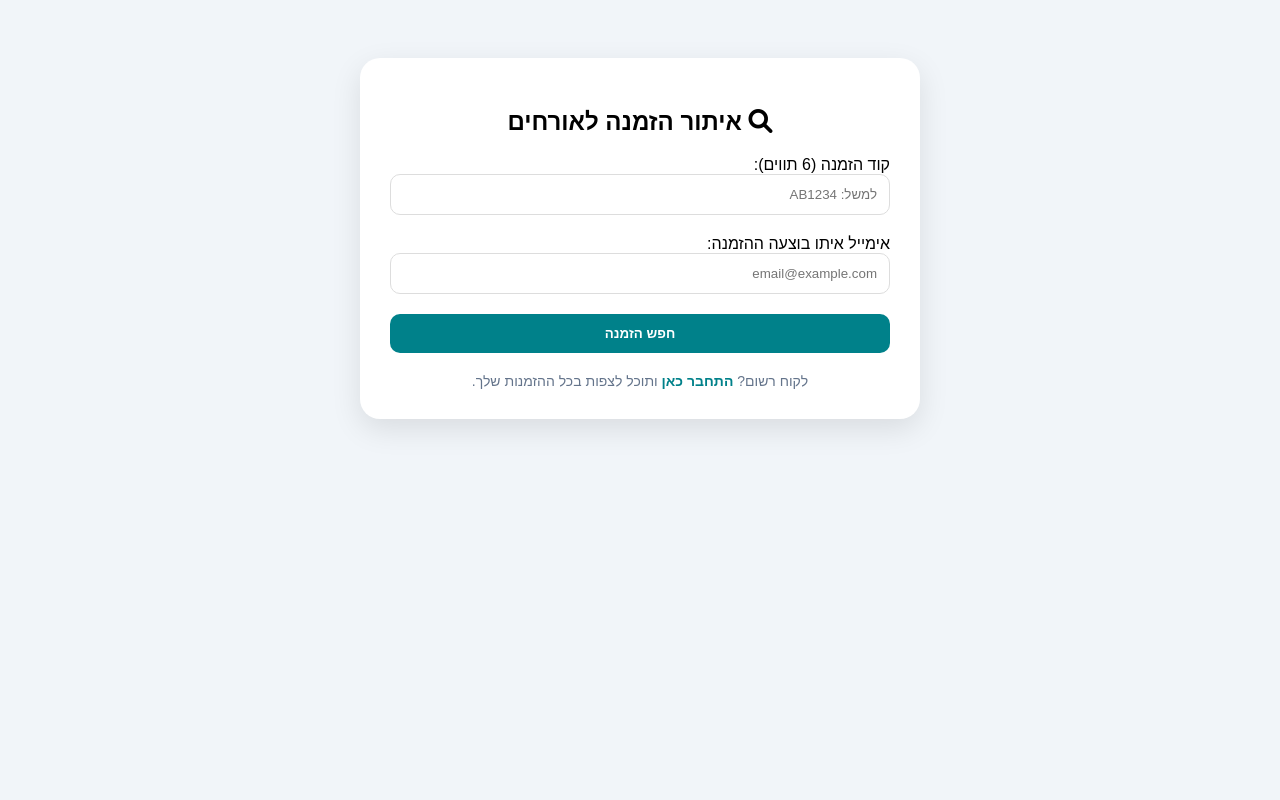
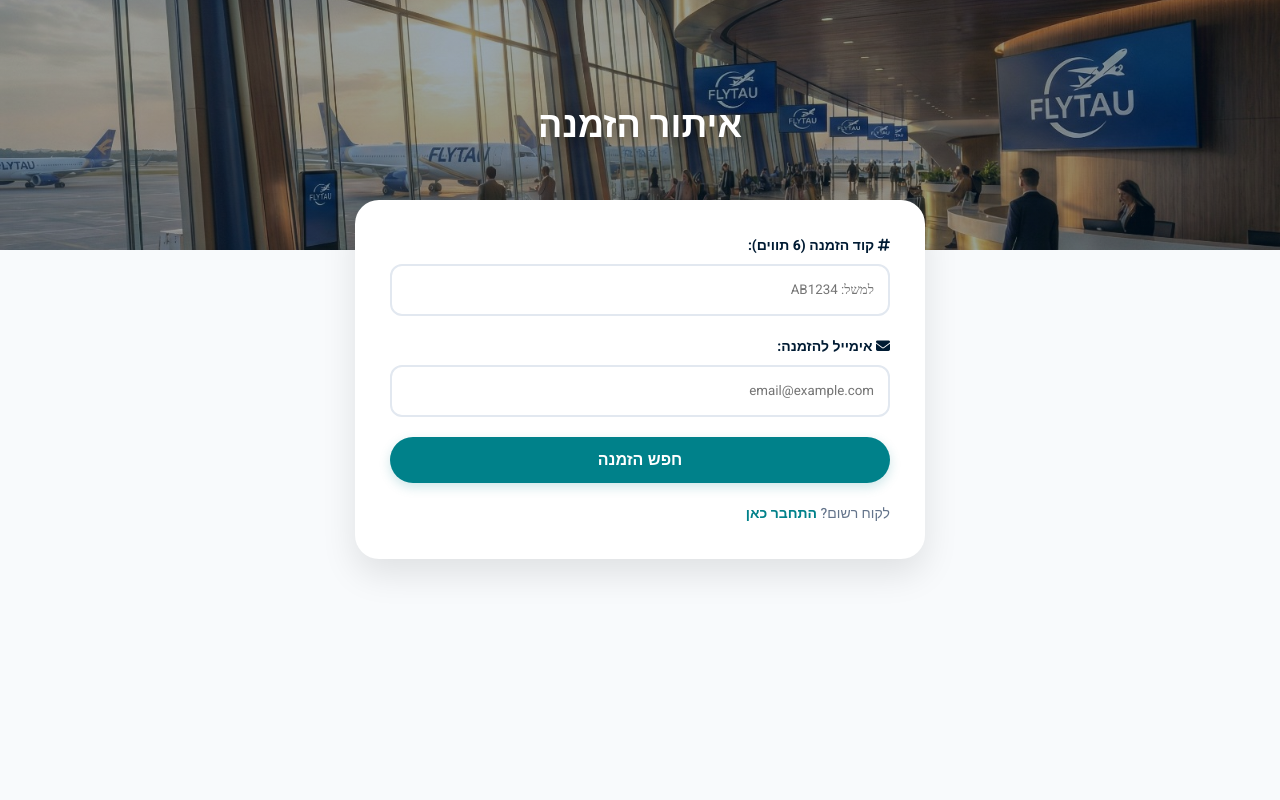
Before and after one commit to adiyogev/FLYTAU, a Flask app: page /track_order in a window 1280 px wide. Run offline with Flask 3, Linux system fonts and the light colour scheme.

Commit message:
track_order design

```diff
--- a/pythonProject/main.py
+++ b/pythonProject/main.py
@@ -444,15 +444,23 @@ def track_order():
 
         # Search for order in DB
         query = """
-            SELECT o.code, o.status, o.total_price, f.origin_airport, f.destination_airport, f.departure, f.flight_id
-            FROM Orders o
-            JOIN Flight f ON o.flight_id = f.flight_id
-            WHERE o.code = %s AND o.guest_email = %s
-        """
+                    SELECT o.code, o.status, o.total_price, f.origin_airport, f.destination_airport, f.departure, f.flight_id, r.duration
+                    FROM Orders o JOIN Flight f ON o.flight_id = f.flight_id
+                        JOIN Route r ON f.origin_airport = r.origin_airport AND f.destination_airport = r.destination_airport
+                    WHERE o.code = %s AND o.guest_email = %s
+                """
         cursor.execute(query, (order_code, email))
-        order_data = cursor.fetchone()
+        result = cursor.fetchone()
 
-        if not order_data:
+        if result:
+            order_list = list(result)
+            # temp Flight object for arrival time
+            temp_flight = Flight(flight_id=order_list[6], origin=order_list[3], destination=order_list[4], duration=order_list[7], departure=order_list[5],
+                                plane_id=None, business_seat_price=0, economy_seat_price=0)
+            order_list.append(temp_flight.arrival_time)
+            order_data = order_list
+
+        else:
             message = "לא נמצאה הזמנה פעילה עבור פרטים אלו. וודא שהקוד והמייל נכונים."
 
     return render_template('track_order.html', order=order_data, message=message)
--- a/pythonProject/templates/track_order.html
+++ b/pythonProject/templates/track_order.html
@@ -2,62 +2,248 @@
 <html lang="he" dir="rtl">
 <head>
     <meta charset="UTF-8">
+    <meta name="viewport" content="width=device-width, initial-scale=1.0">
     <title>FLYTAU - איתור הזמנה</title>
-    <link href="https://cdnjs.cloudflare.com/ajax/libs/font-awesome/6.0.0/css/all.min.css" rel="stylesheet">
+    <link href="https://cdnjs.cloudflare.com/ajax/libs/font-awesome/6.4.0/css/all.min.css" rel="stylesheet">
+    <link href="https://fonts.googleapis.com/css2?family=Heebo:wght@300;400;500;700;800;900&display=swap" rel="stylesheet">
     <style>
-        /* סגנון כללי ברוח האתר שלך */
-        body { font-family: 'Heebo', sans-serif; background: #f1f5f9; text-align: center; padding: 50px; }
-        .card { background: white; max-width: 500px; margin: 0 auto; padding: 30px; border-radius: 20px; box-shadow: 0 10px 30px rgba(0,0,0,0.1); }
+        :root {
+            --flytau-navy: #001b33;
+            --flytau-teal: #00818a;
+            --flytau-teal-hover: #006b72;
+            --flytau-light: #e0f2fe;
+            --text-secondary: #64748b;
+            --white: #ffffff;
+            --danger: #ef4444;
+            --danger-hover: #dc2626;
+        }
+
+        body {
+            font-family: 'Heebo', sans-serif;
+            background: #f8fafc;
+            color: var(--flytau-navy);
+            margin: 0;
+            padding: 0;
+            display: flex;
+            flex-direction: column;
+            align-items: center;
+            min-height: 100vh;
+        }
+
+        /* Hero Banner Style from My Orders */
+        .hero-banner {
+            background: linear-gradient(rgba(0, 27, 51, 0.4), rgba(0, 27, 51, 0.4)),
+                        url("{{ url_for('static', filename='myorders.png') }}");
+            background-size: cover;
+            background-position: center;
+            height: 250px;
+            width: 100%;
+            display: flex;
+            align-items: center;
+            justify-content: center;
+            color: white;
+            margin-bottom: -50px;
+        }
+
+        .hero-banner h1 {
+            font-size: 36px;
+            font-weight: 800;
+            text-shadow: 0 4px 15px rgba(0,0,0,0.5);
+            margin: 0;
+        }
+
+        /* Search Card */
+        .search-card {
+            background: white;
+            width: 90%;
+            max-width: 500px;
+            padding: 35px;
+            border-radius: 24px;
+            box-shadow: 0 15px 35px rgba(0,0,0,0.1);
+            z-index: 10;
+            margin-bottom: 40px;
+        }
+
         .input-group { margin-bottom: 20px; text-align: right; }
-        input { width: 100%; padding: 12px; border: 1px solid #ddd; border-radius: 10px; box-sizing: border-box; }
-        .btn { background: #00818a; color: white; border: none; padding: 12px 30px; border-radius: 10px; cursor: pointer; font-weight: bold; width: 100%; }
-        .login-link { margin-top: 20px; display: block; color: #64748b; text-decoration: none; font-size: 14px; }
-        .login-link a { color: #00818a; font-weight: bold; text-decoration: none; }
-        .order-result { margin-top: 30px; padding: 20px; border: 2px solid #00818a; border-radius: 15px; background: #f0fdfa; text-align: right; }
-        .error { color: #dc2626; margin-bottom: 20px; }
+        .input-group label { display: block; margin-bottom: 8px; font-weight: 700; color: var(--flytau-navy); font-size: 14px; }
+
+        input {
+            width: 100%;
+            padding: 14px;
+            border: 2px solid #e2e8f0;
+            border-radius: 12px;
+            box-sizing: border-box;
+            font-family: 'Heebo';
+            transition: 0.3s;
+        }
+
+        input:focus { outline: none; border-color: var(--flytau-teal); box-shadow: 0 0 0 3px rgba(0, 129, 138, 0.1); }
+
+        .btn-search {
+            background: var(--flytau-teal);
+            color: white;
+            border: none;
+            padding: 14px;
+            border-radius: 50px;
+            cursor: pointer;
+            font-weight: 800;
+            width: 100%;
+            font-size: 16px;
+            transition: 0.3s;
+            box-shadow: 0 4px 12px rgba(0, 129, 138, 0.2);
+        }
+
+        .btn-search:hover { background: var(--flytau-teal-hover); transform: translateY(-2px); }
+
+        .login-link { margin-top: 20px; display: block; color: var(--text-secondary); font-size: 14px; font-weight: 500; }
+        .login-link a { color: var(--flytau-teal); font-weight: 800; text-decoration: none; }
+
+        /* Order Result Card (Matches My Orders Style) */
+        .flight-card-modern {
+            background: white;
+            width: 90%;
+            max-width: 800px;
+            border-radius: 20px;
+            box-shadow: 0 10px 25px rgba(0,0,0,0.08);
+            margin-bottom: 50px;
+            overflow: hidden;
+            border: 1px solid #e2e8f0;
+            text-align: right;
+        }
+
+        .card-header-row {
+            padding: 16px 30px;
+            background-color: var(--flytau-teal);
+            color: white;
+            display: flex;
+            justify-content: space-between;
+            align-items: center;
+        }
+
+        .status-badge {
+            padding: 5px 15px;
+            border-radius: 20px;
+            font-size: 13px;
+            font-weight: 700;
+            background: rgba(255,255,255,0.2);
+        }
+
+        .card-body-grid {
+            display: grid;
+            grid-template-columns: 1fr 1fr 1fr;
+            padding: 30px;
+            align-items: center;
+            text-align: center;
+        }
+
+        .city-code { font-size: 28px; font-weight: 900; color: var(--flytau-navy); }
+        .city-name { font-size: 14px; color: var(--text-secondary); font-weight: 600; }
+        .flight-time { font-size: 20px; font-weight: 800; color: var(--flytau-teal); margin: 5px 0; }
+
+        .timeline-col { position: relative; }
+        .plane-icon { font-size: 20px; color: #cbd5e1; transform: rotate(180deg); }
+        .timeline-line { height: 2px; background: #f1f5f9; width: 80%; margin: 10px auto; }
+
+        .card-footer-row {
+            padding: 20px 30px;
+            background: #f8fafc;
+            border-top: 1px solid #f1f5f9;
+            display: flex;
+            justify-content: space-between;
+            align-items: center;
+        }
+
+        .price-value { font-size: 24px; font-weight: 900; color: var(--flytau-navy); }
+
+        .btn-cancel {
+            background: #fff1f2; color: var(--danger);
+            padding: 8px 20px; border-radius: 50px; border: 1px solid #fecaca;
+            font-weight: 700; cursor: pointer; transition: 0.2s;
+        }
+        .btn-cancel:hover { background: var(--danger); color: white; }
+
+        .error { color: var(--danger); background: #fef2f2; padding: 12px; border-radius: 10px; margin-bottom: 20px; font-weight: 600; font-size: 14px; border: 1px solid #fecaca; }
     </style>
 </head>
 <body>
-    <div class="card">
-        <h2><i class="fas fa-search"></i> איתור הזמנה לאורחים</h2>
 
+    <div class="hero-banner">
+        <h1>איתור הזמנה</h1>
+    </div>
+
+    <div class="search-card">
         {% if message %}
-            <p class="error">{{ message }}</p>
+            <p class="error"><i class="fas fa-exclamation-circle"></i> {{ message }}</p>
         {% endif %}
 
         <form method="POST">
             <div class="input-group">
-                <label>קוד הזמנה (6 תווים):</label>
+                <label><i class="fas fa-hashtag"></i> קוד הזמנה (6 תווים):</label>
                 <input type="text" name="order_code" required maxlength="6" placeholder="למשל: AB1234">
             </div>
             <div class="input-group">
-                <label>אימייל איתו בוצעה ההזמנה:</label>
+                <label><i class="fas fa-envelope"></i> אימייל להזמנה:</label>
                 <input type="email" name="email" required placeholder="email@example.com">
             </div>
-            <button type="submit" class="btn">חפש הזמנה</button>
+            <button type="submit" class="btn-search">חפש הזמנה</button>
         </form>
 
         <span class="login-link">
-            לקוח רשום? <a href="/login?next=/my_orders">התחבר כאן</a> ותוכל לצפות בכל ההזמנות שלך.
+            לקוח רשום? <a href="/login?next=/my_orders">התחבר כאן</a>
         </span>
+    </div>
 
-        {% if order %}
-        <div class="order-result">
-            <h3>פרטי ההזמנה שנמצאה:</h3>
-            <p><strong>סטטוס:</strong> {{ order[1] }}</p>
-            <p><strong>מסלול:</strong> {{ order[3] }} <i class="fas fa-arrow-left"></i> {{ order[4] }}</p>
-            <p><strong>מועד המראה:</strong> {{ order[5].strftime('%d/%m/%Y %H:%M') }}</p>
-            <p><strong>סה"כ שולם:</strong> ₪{{ order[2] }}</p>
+    {% if order %}
+    <div class="flight-card-modern">
+        <div class="card-header-row">
+            <div>
+                <div style="font-weight: 800; font-size: 18px;">הזמנה #{{ order[0] }}</div>
+            </div>
+            <div class="status-badge">
+                {% if order[1] == 'active' %}פעילה{% else %}{{ order[1] }}{% endif %}
+            </div>
+        </div>
+
+    <div class="card-body-grid">
+        <div class="location-col">
+            <div class="city-name">מוצא</div>
+            <div class="city-code">{{ order[3] }}</div>
+            <div class="flight-time">{{ order[5].strftime('%H:%M') }}</div>
+            <div class="city-name" style="margin-top: 5px;">{{ order[5].strftime('%d/%m/%Y') }}</div>
+        </div>
+
+        <div class="timeline-col">
+            <div class="plane-icon-divider">
+                <i class="fas fa-plane"></i>
+            </div>
+            <div class="timeline-line"></div>
+        </div>
+
+        <div class="location-col">
+            <div class="city-name">יעד</div>
+            <div class="city-code">{{ order[4] }}</div>
+            <div class="flight-time">{{ order[8].strftime('%H:%M') }}</div>
+            <div class="city-name" style="margin-top: 5px;">{{ order[8].strftime('%d/%m/%Y') }}</div>
+        </div>
+    </div>
+
+        <div class="card-footer-row">
+            <div>
+                <span style="font-size: 12px; color: var(--text-secondary); font-weight: 700; display: block;">סה"כ שולם:</span>
+                <span class="price-value">₪{{ order[2] }}</span>
+            </div>
+
 
             {% if order[1] == 'active' %}
                 <form action="/cancel_order/{{ order[0] }}" method="POST" onsubmit="return confirm('האם אתה בטוח שברצונך לבטל את ההזמנה?');">
-                    <button type="submit" style="background: #dc2626; color: white; border: none; padding: 8px 15px; border-radius: 5px; cursor: pointer;">
+                    <button type="submit" class="btn-cancel">
                         <i class="fas fa-trash"></i> ביטול הזמנה
                     </button>
                 </form>
             {% endif %}
         </div>
-        {% endif %}
     </div>
+    {% endif %}
+
 </body>
 </html>
```
